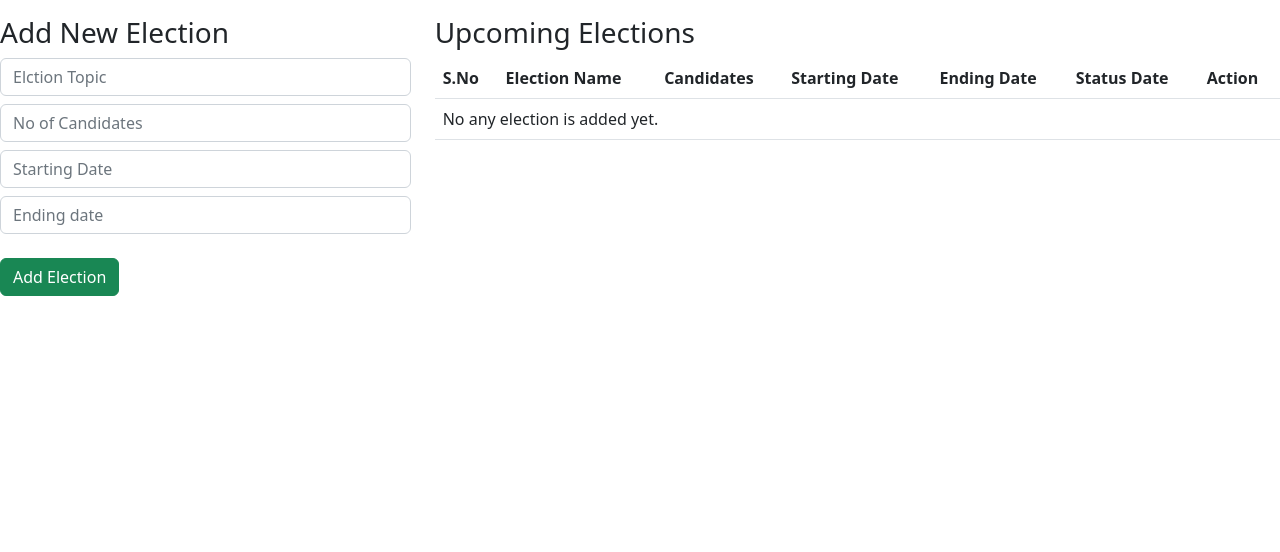
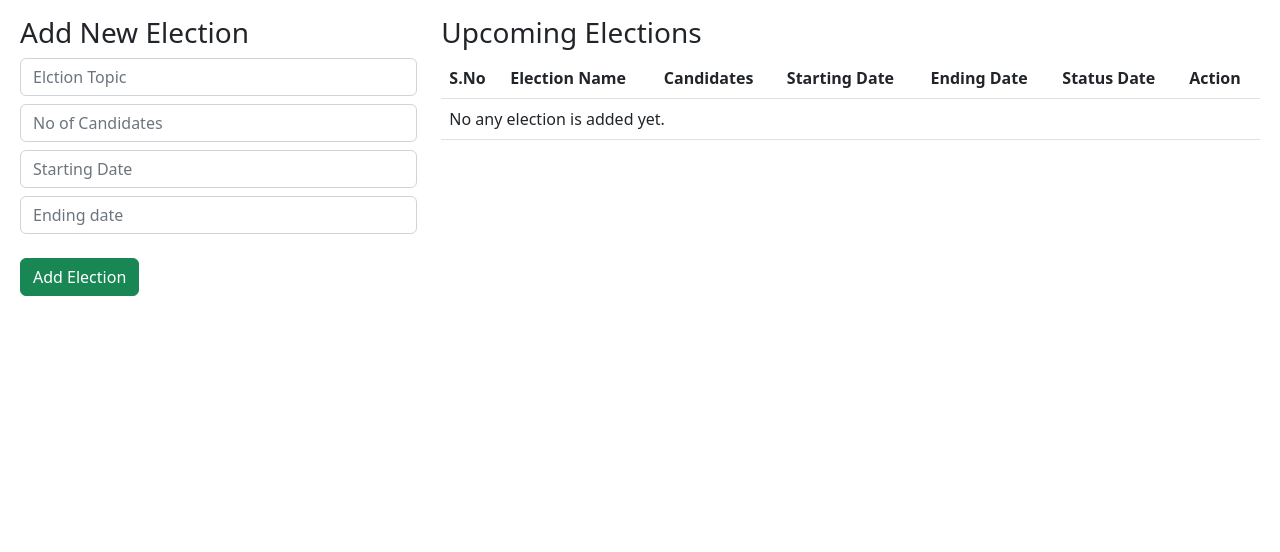
Before and after one commit to Zaid-Parkar/Online-Voting-System, a PHP site: page /Online-Voting-System/admin/index.php?addElectionPage=1 in a window 1280 px wide. Shown: the part 112-664 px from the top of the page. Run offline with PHP 8.4, Linux system fonts and the light colour scheme; the visitor is signed in with stand-in values (Sample User, id 1); data that the repository does not hold is empty.

Commit message:
elections page update

```diff
--- a/admin/add_elections.php
+++ b/admin/add_elections.php
@@ -23,7 +23,7 @@
 
 
 
-<div class="row my-3">
+<div class="row my-3 mx-2">
     <div class="col-4">
         <h3>Add New Election</h3>
         <form method="POST">
```
